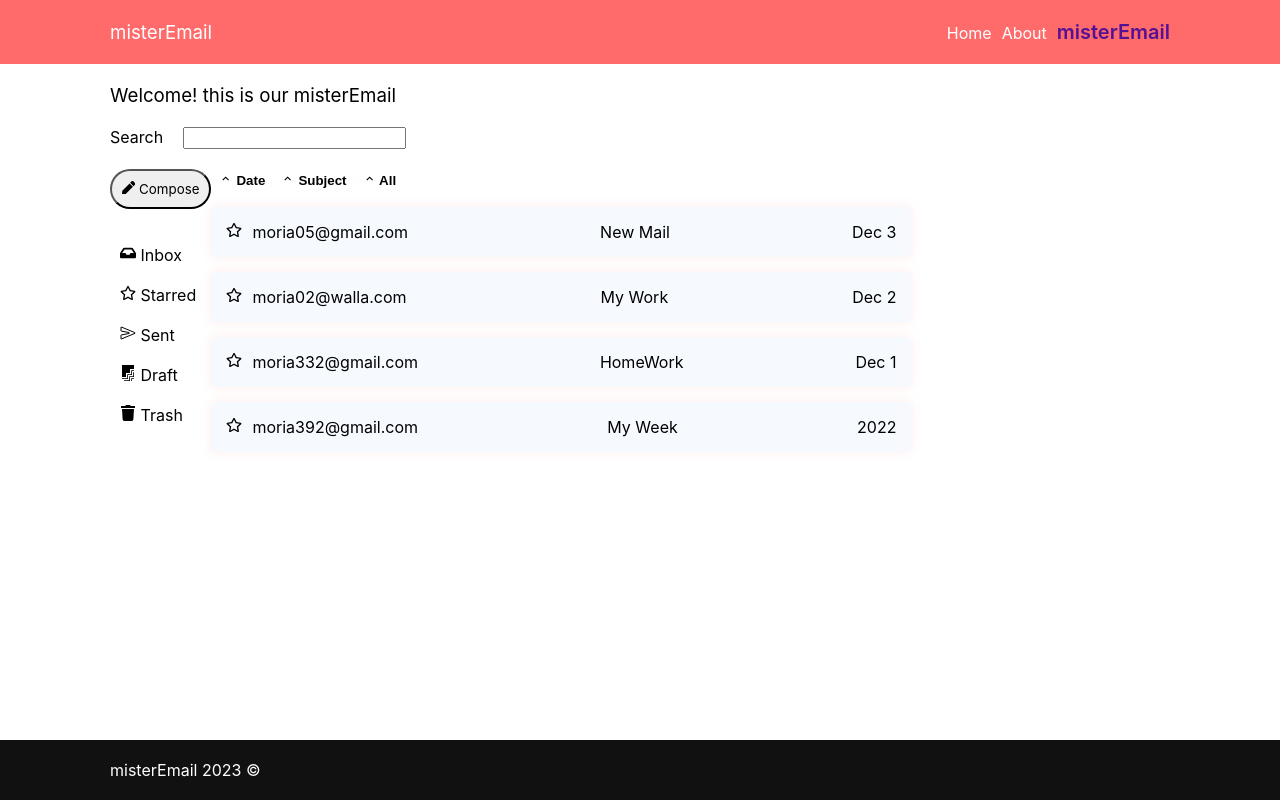
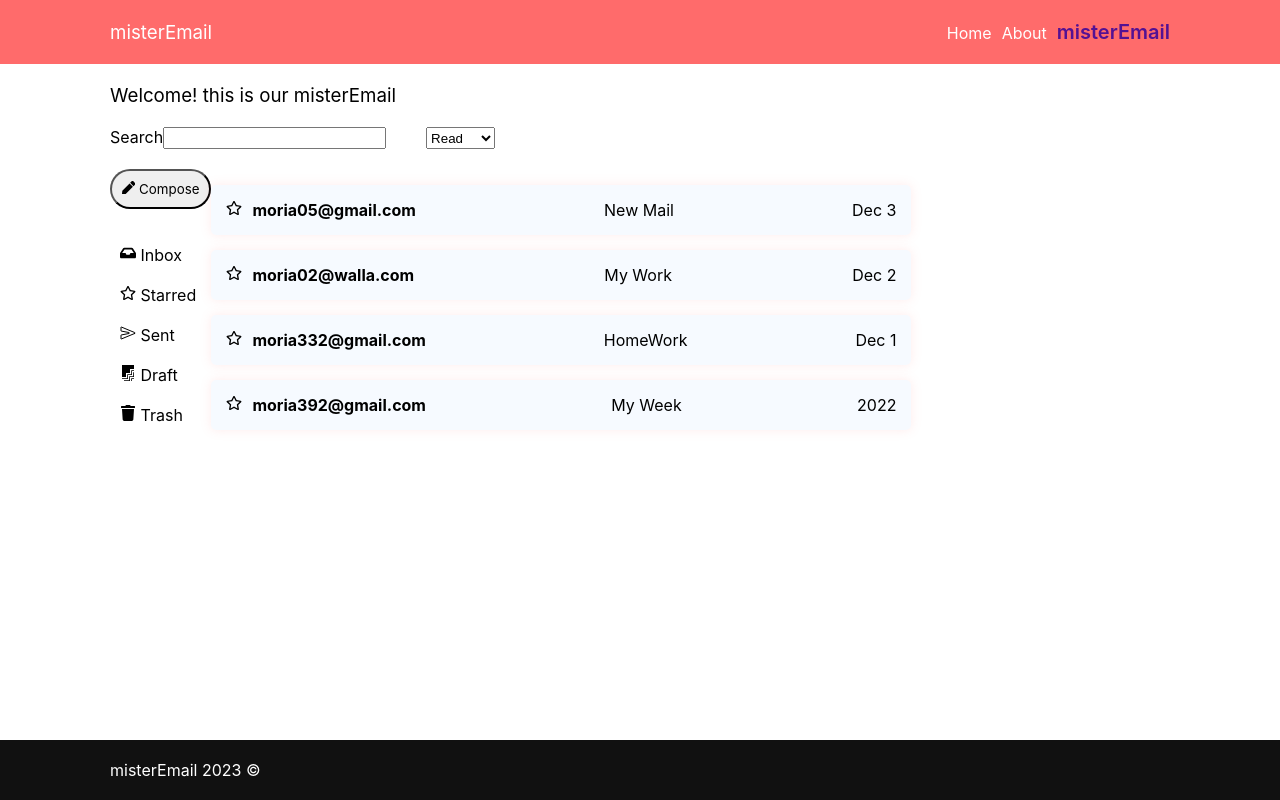
Before and after one commit to moria0525/misterEmail, a React (Vite) app: page /#/email in a window 1280 px wide. Built offline with nearby package versions, Linux system fonts and the light colour scheme.

Commit message:
chance status isRead

```diff
--- a/src/assets/css/cmps/email-preview.css
+++ b/src/assets/css/cmps/email-preview.css
@@ -4,7 +4,7 @@
     box-shadow: 0 0 11px #ff8a8a2b;
     padding: 15px;
     display: flex;
-
+    font-weight: bold;
     overflow: hidden;
     justify-content: space-between;
     border-radius: 5px;
@@ -37,3 +37,7 @@ span {
 .email-menu{
     list-style-type: none;
 }
+.read {
+    font-weight: bold;
+
+}
--- a/src/cmps/EmailDetails.jsx
+++ b/src/cmps/EmailDetails.jsx
@@ -1,5 +1,5 @@
 import { useEffect, useState } from "react"
-import { Navigate, useNavigate, useParams } from "react-router"
+import { useNavigate, useParams } from "react-router"
 import { emailService } from "../services/email.service"
 
 
@@ -32,14 +32,9 @@ export function EmailDetails() {
             <h3>{email.sentAt}</h3>
             <h3>from: {email.from}</h3>
             <h3>subject: {email.subject}</h3>
-            <h3>{email.txt}</h3>
-
+            <h3>{email.body}</h3>
+            <h3>isRead: {String(email.isRead)}</h3>
             <button onClick={onBack}>Back</button>
         </section>
     )
 }
-
-            // <h3>Type: {robot.type}</h3>
-            // <h3>Model: {robot.model}</h3>
-            // <h3>Battery: {robot.batteryStatus}</h3>
-            // <Link to={`/robot/r3`} >Next Robot</Link> */
--- a/src/cmps/EmailFilter.jsx
+++ b/src/cmps/EmailFilter.jsx
@@ -1,5 +1,6 @@
 import { useEffect, useState } from "react"
 import { emailService } from "../services/email.service"
+import { MdOutlineKeyboardArrowUp } from "react-icons/md"
 
 export function EmailFilter({ filterBy, onSetFilter }) {
     const [filterByToEdit, setFilterByToEdit] = useState(filterBy)
@@ -13,11 +14,18 @@ export function EmailFilter({ filterBy, onSetFilter }) {
         onSetFilter(filterByToEdit)
     }, [filterByToEdit])
 
-    const { subject } = filterByToEdit
+    const { body, isRead } = filterByToEdit
     return (
-        <form className="email-filter">
-            <label htmlFor="subject">Search</label>
-            <input onChange={handelChange} id="subject" value={subject} name="subject" type="text" />
-        </form>
+        <section className="email-filter">
+            <form>
+                <label htmlFor="body">Search</label>
+                <input onChange={handelChange} id="body" value={body} name="body" type="text" />
+            </form>
+            <label htmlFor="dropSearch"></label>
+            <select value={isRead} onChange={handelChange} name='isRead'>
+                <option value="Read">Read</option>
+                <option value="unRead">unRead</option>
+            </select>
+        </section>
     )
 }
--- a/src/cmps/EmailList.jsx
+++ b/src/cmps/EmailList.jsx
@@ -4,7 +4,7 @@ import { EmailPreview } from "./EmailPreview";
 import { MdOutlineKeyboardArrowUp } from "react-icons/md";
 import { IoSendOutline } from "react-icons/io5";
 
-export function EmailList({ emails, onRemoveEmail }) {
+export function EmailList({ emails, onRemoveEmail, onUpdateEmail }) {
     console.log(emails)
     return (
         <div className="email-container">
@@ -41,19 +41,11 @@ export function EmailList({ emails, onRemoveEmail }) {
             </div>
             <div className="email-content">
 
-                <button className="filter-date" onClick={() => { alert('filter date') }}>
-                    <MdOutlineKeyboardArrowUp /> Date
-                </button>
-                <button className="filter-subject" onClick={() => { alert('filter subject') }}>
-                    <MdOutlineKeyboardArrowUp /> Subject
-                </button>
-                <button className="filter-all" onClick={() => { alert('filter all') }}>
-                    <MdOutlineKeyboardArrowUp />   All
-                </button>
+
                 <ul className="email-list">
                     {emails.map(email =>
                         <li key={email.id}>
-                            <EmailPreview email={email}  />
+                            <EmailPreview email={email} onUpdateEmail={onUpdateEmail}/>
                             <div className="email-actions"></div>
                         </li>
                     )}
--- a/src/cmps/EmailPreview.jsx
+++ b/src/cmps/EmailPreview.jsx
@@ -1,14 +1,18 @@
-import React from "react";
-import { FaHourglassEnd, FaRegStar, FaTrash } from "react-icons/fa";
+import React, { useState } from "react";
+import { FaRegStar, FaTrash } from "react-icons/fa";
 import { Link } from "react-router-dom";
 import { LuMailOpen } from "react-icons/lu";
 import { IoShareOutline } from "react-icons/io5";
 
-export function EmailPreview({ email }) {
+export function EmailPreview({ email,  onUpdateEmail }) {
+    // const [isStar, setIsStar ] = useState(email.isStarred)
+
+     const isRead = "read"
+
     return (
         <div className="email-main">
-            <Link to={`/email/${email.id}`}>
-                <article className="email-preview">
+            <Link to={`/email/${email.id}`} onClick={() => {onUpdateEmail(email)}}>
+                <article className= {`email-preview ${isRead}`}>
                     <div className="icon-star" onClick={() => { alert('clicked star') }}>
                         <FaRegStar />
                         <span>{email.from}</span>
--- a/src/pages/EmailIndex.jsx
+++ b/src/pages/EmailIndex.jsx
@@ -2,6 +2,7 @@ import { useEffect, useState } from "react"
 import { EmailList } from "../cmps/EmailList";
 import { EmailFilter } from "../cmps/EmailFilter";
 import { emailService } from "../services/email.service";
+import { EmailPreview } from "../cmps/EmailPreview";
 
 export function EmailIndex() {
 
@@ -19,11 +20,33 @@ export function EmailIndex() {
 
     async function onRemoveEmails(emailId) {
         try {
-            await e.remSve(emailId)
+            await emailService.remove(emailId)
             setEmails(prevEmails => {
-                return prevEmails.filter(email => email.id !== email.id)
+                return prevEmails.filter(email => email.id !== emailId)
             })
         } catch (error) {
+            console.log('error:', error)
+        }
+    }
+
+    async function onUpdateEmail(emailToUpdate) {
+        try {
+            const updatedEmail = {
+                ...emailToUpdate,
+                isRead: !emailToUpdate.isRead
+            }
+            await emailService.save(updatedEmail)
+            setEmails(prevEmails => {
+                return prevEmails.map(email => {
+                    if (email.id === emailToUpdate.id) {
+                        return updatedEmail
+                    }
+                    console.log("success: onUpdateEmail")
+                    return email
+                })
+            })
+        } catch (error) {
+            alert("error: onUpdateEmail")
             console.log('error:', error)
         }
     }
@@ -33,12 +56,12 @@ export function EmailIndex() {
     }
 
     if (!emails) return <div>Loading...</div>
-    const {subject} = filterBy
+    const { body } = filterBy
     return (
         <section className="email-index">
             <h1>Welcome! this is our misterEmail</h1>
-            <EmailFilter filterBy={subject} onSetFilter={onSetFilter}/>
-            <EmailList emails={emails} onRemoveEmails={onRemoveEmails} />
+            <EmailFilter filterBy={body} onSetFilter={onSetFilter} />
+            <EmailList emails={emails} onRemoveEmails={onRemoveEmails} onUpdateEmail={onUpdateEmail} />
         </section>
     )
 }
--- a/src/services/email.service.js
+++ b/src/services/email.service.js
@@ -23,10 +23,10 @@ _createemails()
 async function query(filterBy) {
     let emails = await storageService.query(STORAGE_KEY)
     if (filterBy) {
-        let { subject = '' } = filterBy
-        const regexModelTerm = new RegExp(subject, 'i')
+        let { body = '' } = filterBy
+        const regexModelTerm = new RegExp(body, 'i')
         emails = emails.filter(email =>
-            regexModelTerm.test(email.subject)
+            regexModelTerm.test(email.body)
         )
     }
     return emails
@@ -49,7 +49,7 @@ function save(emailToSave) {
     }
 }
 
-function createemail(id = '', subject = '', body = '', isRead = false, isStarred = false, sentAt = '', from = '', to = '') {
+function createemail(id = '', subject = '', body = '', isRead, isStarred = false, sentAt = '', from = '', to = '') {
     return {
         id,
         subject,
@@ -57,7 +57,7 @@ function createemail(id = '', subject = '', body = '', isRead = false, isStarred
         isRead,
         isStarred,
         sentAt,
-        //removedAt : null,
+        removedAt : null,
         from,
         to
     }
@@ -65,8 +65,8 @@ function createemail(id = '', subject = '', body = '', isRead = false, isStarred
 
 function getDefaultFilter() {
     return {
-        subject: '',
-        isRead: true,
+        body: '',
+        isRead: false,
     }
 }
 
@@ -74,10 +74,10 @@ function _createemails() {
     let emails = utilService.loadFromStorage(STORAGE_KEY)
     if (!emails || !emails.length) {
         emails = [
-            { id : utilService.makeId(), subject: 'New Mail', from: 'moria05@gmail.com', sentAt: 'Dec 3' },
-            { id : utilService.makeId(), subject: 'My Work', from: 'moria02@walla.com', sentAt: 'Dec 2' },
-            { id : utilService.makeId(), subject: 'HomeWork', from: 'moria332@gmail.com', sentAt: 'Dec 1' },
-            { id : utilService.makeId(), subject: 'My Week', from: 'moria392@gmail.com', sentAt: '2022' }
+            { id : utilService.makeId(), subject: 'New Mail', body: "hi, ", from: 'moria05@gmail.com', sentAt: 'Dec 3', isRead:false},
+            { id : utilService.makeId(), subject: 'My Work', body: "hgbhnb", from: 'moria02@walla.com', sentAt: 'Dec 2' },
+            { id : utilService.makeId(), subject: 'HomeWork', body: "gbynh", from: 'moria332@gmail.com', sentAt: 'Dec 1' },
+            { id : utilService.makeId(), subject: 'My Week', body: "hi, how are you today?", from: 'moria392@gmail.com', sentAt: '2022' }
         ]
         utilService.saveToStorage(STORAGE_KEY, emails)
     }
```
